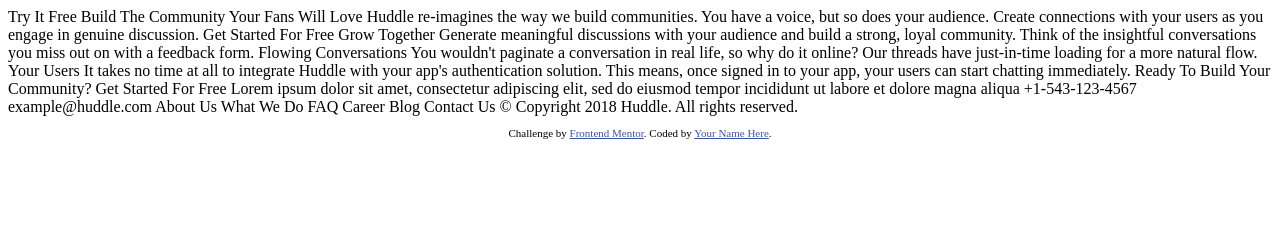
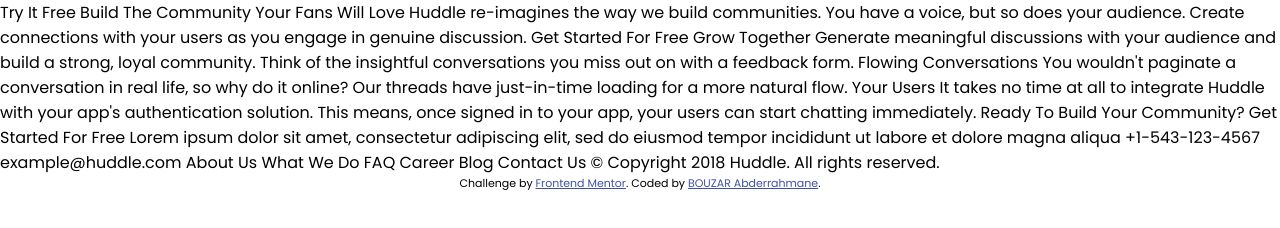
Before and after one commit to AbdouHichem/huddle-landing-page-with-alternating-feature-blocks, a plain HTML site: page index.html in a window 1280 px wide. Drawn offline with Linux system fonts and the light colour scheme.

Commit message:
Compelte settings

```diff
--- a/css/_config.scss
+++ b/css/_config.scss
@@ -13,3 +13,11 @@ $Light-grayish-blue: hsl(210, 46%, 95%);
   box-sizing: border-box;
   font-family: "Poppins";
 }
+
+.attribution {
+  font-size: 11px;
+  text-align: center;
+}
+.attribution a {
+  color: hsl(228, 45%, 44%);
+}
--- /dev/null
+++ b/css/style.scss
@@ -0,0 +1 @@
+@import 'config';
--- a/index.html
+++ b/index.html
@@ -5,14 +5,10 @@
   <meta name="viewport" content="width=device-width, initial-scale=1.0"> <!-- displays site properly based on user's device -->
 
   <link rel="icon" type="image/png" sizes="32x32" href="./images/favicon-32x32.png">
-
+  <link rel="stylesheet" href="./css/style.css">
   <title>Frontend Mentor | Huddle landing page with alternating feature blocks</title>
 
-  <!-- Feel free to remove these styles or customise in your own stylesheet 👍 -->
-  <style>
-    .attribution { font-size: 11px; text-align: center; }
-    .attribution a { color: hsl(228, 45%, 44%); }
-  </style>
+
 </head>
 <body>
 
@@ -63,7 +59,7 @@
   <footer>
     <p class="attribution">
       Challenge by <a href="https://www.frontendmentor.io?ref=challenge" target="_blank">Frontend Mentor</a>.
-      Coded by <a href="#">Your Name Here</a>.
+      Coded by <a href="https://www.frontendmentor.io/profile/AbdouHichem">BOUZAR Abderrahmane</a>.
     </p>
   </footer>
 </body>
```
Also changed, not shown: css/style.css (added), 1 other file.
